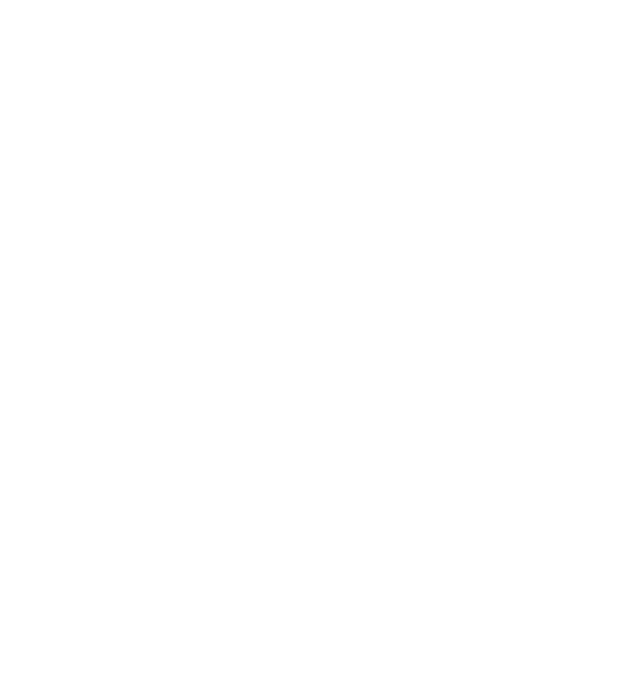
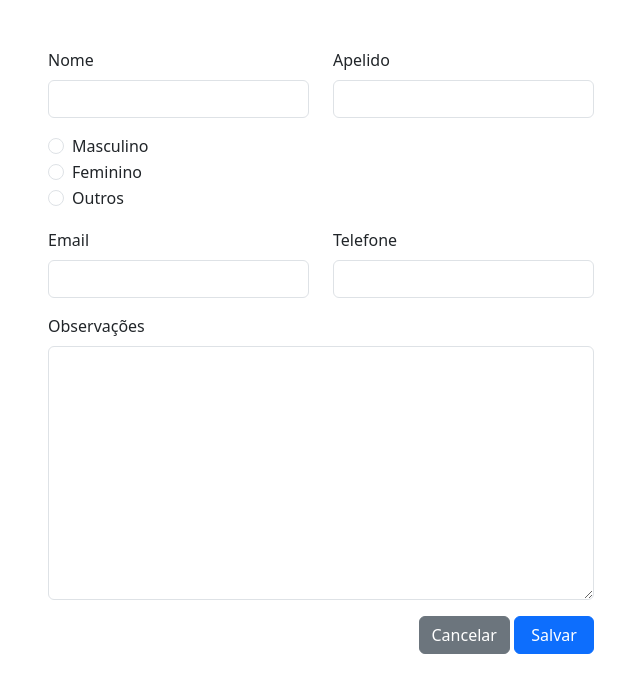
Before and after one commit to OtavioFedalto3/AULA03_BSOTAVIO, a website: page index6.html in a window 1280 px wide. Shown: the whole page, without its empty margins (319-959 px from the left). Drawn offline with nearby package versions, Linux system fonts and the light colour scheme.

Commit message:
coiso loco do desavio/index6

```diff
--- a/index6.html
+++ b/index6.html
@@ -1,7 +1,14 @@
 <!-- Layout de Formulários -->
+<!DOCTYPE html>
+<html lang="pt-br">
+<head>
+    <meta charset="UTF-8">
+    <meta name="viewport" content="width=device-width, initial-scale=1.0">
+    <title>Layout de Formulários</title>
+    <link href="https://cdn.jsdelivr.net/npm/bootstrap@5.3.3/dist/css/bootstrap.min.css" rel="stylesheet" integrity="sha384-QWTKZyjpPEjISv5WaRU9OFeRpok6YctnYmDr5pNlyT2bRjXh0JMhjY6hW+ALEwIH" crossorigin="anonymous">
 
-
-
+</head>
+<body>
     <!--
         nome   apelido
         rb sexo (masculino/feminino/outros)
@@ -9,3 +16,69 @@
         textarea Observações
         btns Cancelar  Salvar
      -->
+
+     <div class="container mt-5">
+        <div class="row justify-content-center">
+            <div class="col-6">
+                <form action="#" method="post">
+                    <div class="row mb-3">
+                        <div class="col">
+                            <label class="form-label">Nome</label>
+                            <input type="text" class="form-control">
+                        </div>
+                        <div class="col">
+                            <label class="form-label">Apelido</label>
+                            <input type="text" class="form-control">
+                        </div>
+                    </div>
+
+                    <div class="row mb-3">
+                        <div class="col">
+                            <div class="form-check">
+                                <input type="radio" name="sexo" id="sex1" class="form-check-input">
+                                <label for="sex1" class="form-check-label">Masculino</label>
+                            </div>
+                            <div class="form-check">
+                                <input type="radio" name="sexo" id="sex2" class="form-check-input">
+                                <label for="sex2" class="form-check-label">Feminino</label>
+                            </div>
+                            <div class="form-check">
+                                <input type="radio" name="sexo" id="sex3" class="form-check-input">
+                                <label for="sex3" class="form-check-label">Outros</label>
+                            </div>
+                        </div>
+                    </div>
+
+                    <div class="row mb-3">
+                        <div class="col">
+                            <label class="form-label">Email</label>
+                            <input type="email" class="form-control">
+                        </div>
+                        <div class="col">
+                            <label class="form-label">Telefone</label>
+                            <input type="tel" class="form-control">
+                        </div>
+                    </div>
+
+                    <div class="row mb-3">
+                        <div class="col">
+                            <label for="" class="form-label">Observações</label>
+                            <textarea name="" id="" rows="10" class="form-control"></textarea>
+                        </div>
+                    </div>
+
+                    <div class="row">
+                        <div class="col text-end">
+                            <input type="submit" value="Cancelar" class="btn btn-secondary">
+                            <input type="submit" value=" Salvar " class="btn btn-primary">
+                        </div>
+                    </div>
+                </form>
+            </div>
+        </div>
+     </div>
+
+
+    <script src="https://cdn.jsdelivr.net/npm/bootstrap@5.3.3/dist/js/bootstrap.bundle.min.js" integrity="sha384-YvpcrYf0tY3lHB60NNkmXc5s9fDVZLESaAA55NDzOxhy9GkcIdslK1eN7N6jIeHz" crossorigin="anonymous"></script>
+</body>
+</html>
```
Also changed, not shown: index7.html (added, +63 -0 lines), index8.html (added, +40 -0 lines). Lines whose indentation alone changed are shown as unchanged.
